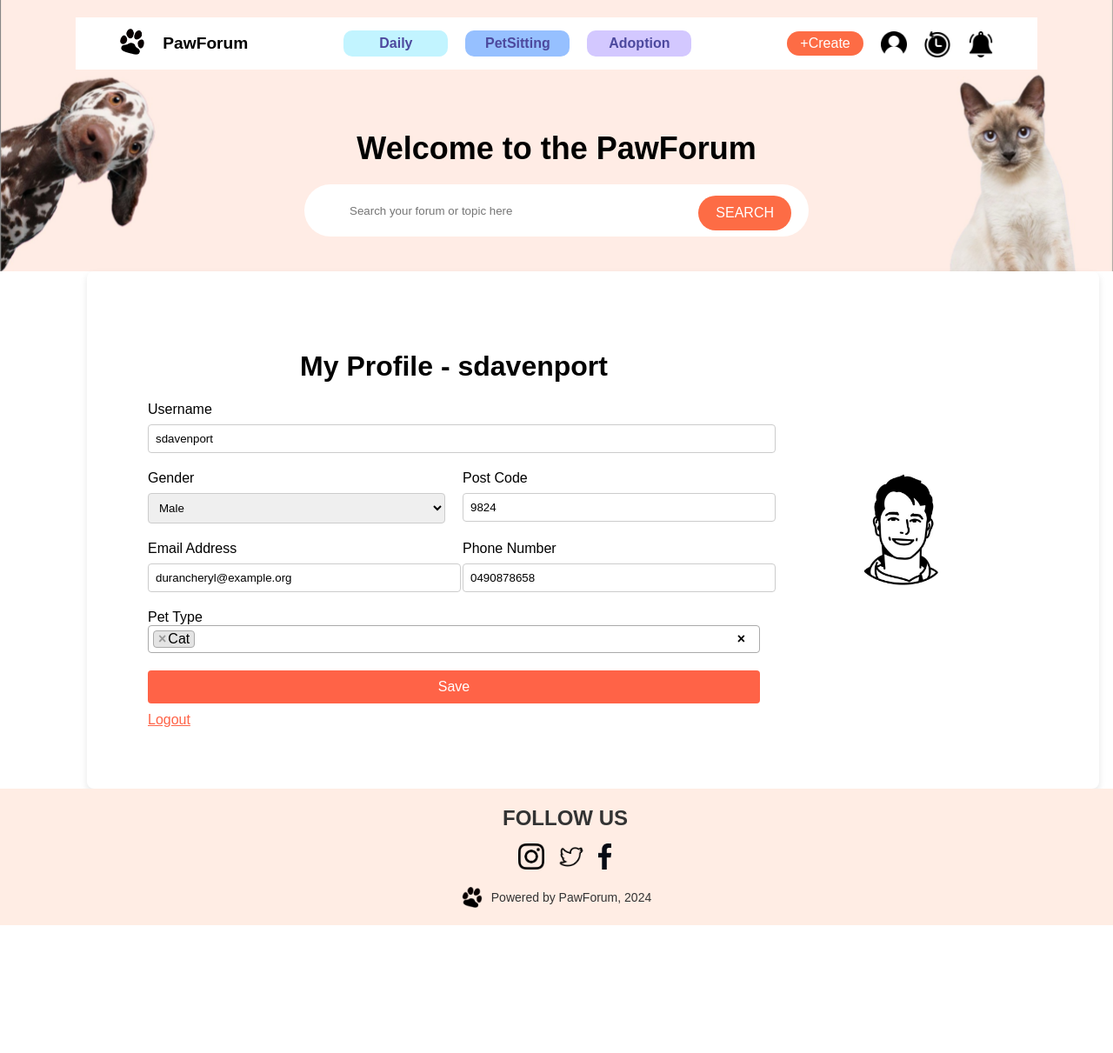
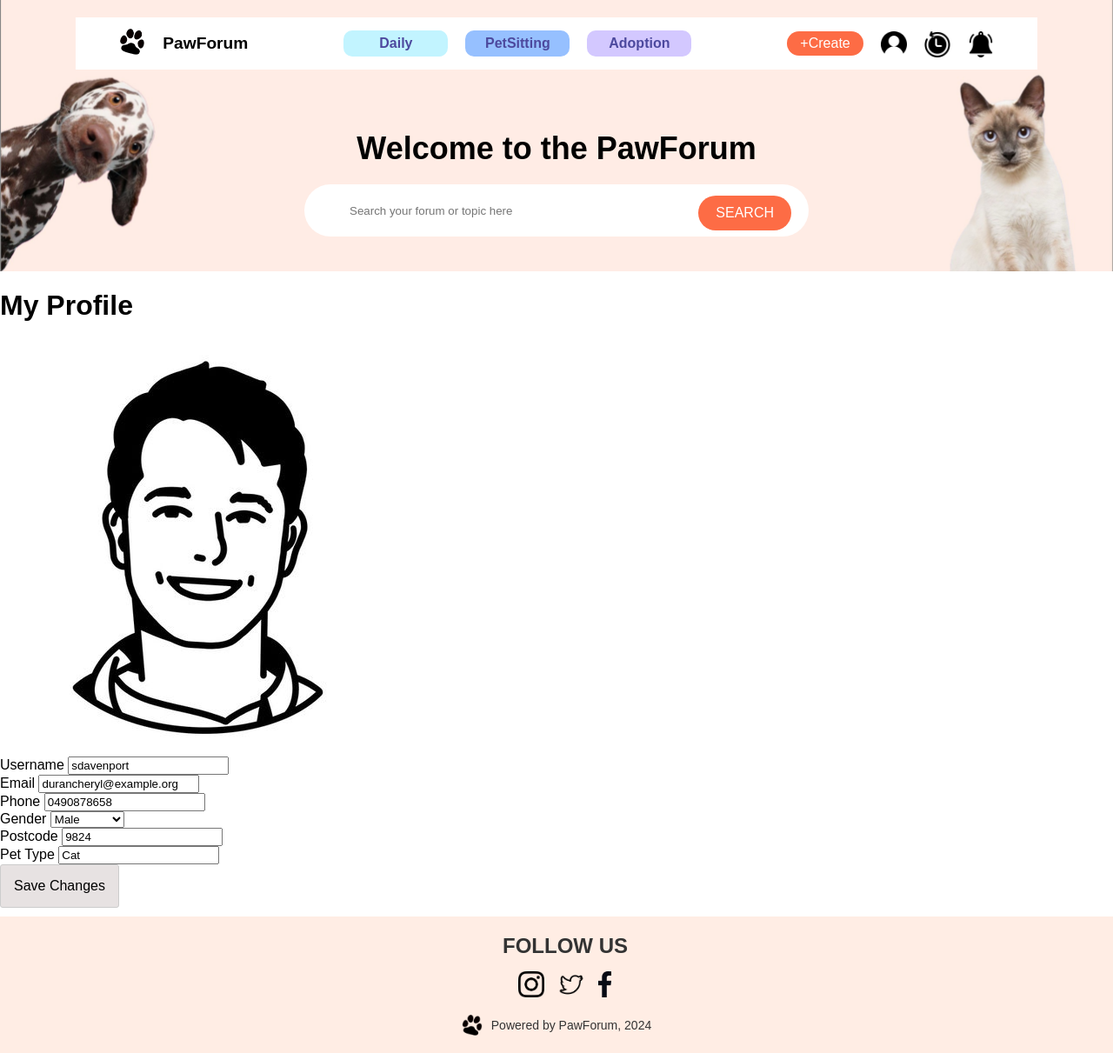
Before and after one commit to Elefantat/Paw-Forum, a Flask app: page /profile in a window 1280 px wide. Shown: the whole page at 87% size. Before the commit the page ends 1064 px from the top, so only its background shows below. Run offline with Flask 3, Linux system fonts and the light colour scheme; a user stored in the database is signed in.

Commit message:
Update Profile.html

```diff
--- a/app/templates/Profile.html
+++ b/app/templates/Profile.html
@@ -1,138 +1,94 @@
 {% extends "base.html" %}
 
 {% block content %}
-<link
-  href="https://cdnjs.cloudflare.com/ajax/libs/select2/4.0.13/css/select2.min.css"
-  rel="stylesheet">
+<div class="profile-container">
+    <h1>My Profile</h1>
 
-<body class="profile-page">
-  <div class="profile-container">
-    <div class="profile-content">
-      <h1>My Profile - <span>{{ current_user.username or '' }}</span></h1>
-      <form method="POST" action="{{ url_for('profile') }}">
-        <div class="form-row">
-          <label>Username
-            <input type="text" name="username" value="{{ current_user.username or '' }}">
-          </label>
-        </div>
-        <div class="form-row">
-          <label>Gender
-            <select name="gender">
-              <option value="Male" {% if current_user.gender == 'Male' %}selected{% endif %}>Male</option>
-              <option value="Female" {% if current_user.gender == 'Female' %}selected{% endif %}>Female</option>
-              <option value="Other" {% if current_user.gender == 'Other' %}selected{% endif %}>Other</option>
-            </select>
-          </label>
+    <!-- 显示用户头像 -->
+    <div class="avatar-section">
+        <img
+            src="{{ url_for('static', filename='image/avatars/' ~ (current_user.user_image if current_user.user_image else 'avatar1.png')) }}"
+            alt="User Avatar"
+            class="avatar-img"
+        >
+    </div>
 
-          <label>Post Code
-            <input type="text" name="postcode"
-              value="{{ current_user.postcode or '' }}"
-              pattern="\d{4}"
-              title="Postcode must be a 4-digit number" />
-          </label>
-        </div>
-        <div class="form-row">
-          <label>Email Address
-            <input type="email" name="email" value="{{ current_user.email or '' }}">
-          </label>
-          <label>Phone Number
-            <input type="tel" name="phone"
-              value="{{ current_user.phone or '' }}"
-              pattern="04\d{8}"
-              title="Phone number must be in the format 04########">
-          </label>
-        </div>
-        <div class="form-row">
-          <label>Pet Type
-            <select name="petType" multiple="multiple" class="pet-type-select">
-              <option value="Dog" {% if current_user.pet_type and 'Dog' in current_user.pet_type %}selected{% endif %}>Dog</option>
-              <option value="Cat" {% if current_user.pet_type and 'Cat' in current_user.pet_type %}selected{% endif %}>Cat</option>
-              <option value="Bird" {% if current_user.pet_type and 'Bird' in current_user.pet_type %}selected{% endif %}>Bird</option>
-              <option value="Fish" {% if current_user.pet_type and 'Fish' in current_user.pet_type %}selected{% endif %}>Fish</option>
-              <option value="Reptile" {% if current_user.pet_type and 'Reptile' in current_user.pet_type %}selected{% endif %}>Reptile</option>
-              <option value="Insect" {% if current_user.pet_type and 'Insect' in current_user.pet_type %}selected{% endif %}>Insect</option>
-              <option value="Other" {% if current_user.pet_type and 'Other' in current_user.pet_type %}selected{% endif %}>Other</option>
-            </select>
-          </label>
+    <!-- 表单 -->
+    <form method="POST" action="{{ url_for('profile') }}">
+        <div class="form-group">
+            <label for="username">Username</label>
+            <input
+                type="text"
+                id="username"
+                name="username"
+                value="{{ current_user.username }}"
+                required
+            >
         </div>
 
-        <!-- Avatar hidden field -->
-        <input type="hidden" name="user_image" id="user_image" value="{{ current_user.user_image or 'avatar1.png' }}">
+        <div class="form-group">
+            <label for="email">Email</label>
+            <input
+                type="email"
+                id="email"
+                name="email"
+                value="{{ current_user.email }}"
+                required
+            >
+        </div>
 
-        <button type="submit" class="save-btn">Save</button>
-      </form>
-      <a href="{{ url_for('logout') }}" class="logout">Logout</a>
-    </div>
+        <div class="form-group">
+            <label for="phone">Phone</label>
+            <input
+                type="text"
+                id="phone"
+                name="phone"
+                value="{{ current_user.phone or '' }}"
+            >
+        </div>
 
-    <!-- Avatar section -->
-    <div class="avatar-container">
-      <img
-        src="{{ url_for('static', filename='image/avatars/' ~ (current_user.user_image or 'avatar1.png')) }}"
-        alt="User Avatar"
-        class="avatar"
-        id="current-avatar">
-      <div id="avatar-modal" class="modal">
-        <div class="modal-content">
-          <span class="close-btn">&times;</span>
-          <table class="avatar-table">
-            {% for i in range(1, 25) %}
-              {% if loop.index0 % 4 == 0 %}
-                <tr>
-              {% endif %}
-              <td>
-                <img
-                  src="{{ url_for('static', filename='image/avatars/avatar' ~ i ~ '.png') }}"
-                  alt="Avatar {{ i }}"
-                  class="selectable-avatar">
-              </td>
-              {% if loop.index0 % 4 == 3 %}
-                </tr>
-              {% endif %}
-            {% endfor %}
-          </table>
+        <div class="form-group">
+            <label for="gender">Gender</label>
+            <select id="gender" name="gender">
+                <option value="">-- Select --</option>
+                <option value="Male" {% if current_user.gender == 'Male' %}selected{% endif %}>Male</option>
+                <option value="Female" {% if current_user.gender == 'Female' %}selected{% endif %}>Female</option>
+                <option value="Other" {% if current_user.gender == 'Other' %}selected{% endif %}>Other</option>
+            </select>
         </div>
-      </div>
-    </div>
-  </div>
 
-  <!-- JS Scripts -->
-  <script src="https://ajax.googleapis.com/ajax/libs/jquery/3.5.1/jquery.min.js"></script>
-  <script src="https://cdnjs.cloudflare.com/ajax/libs/select2/4.0.13/js/select2.min.js"></script>
-  <script>
-    $(document).ready(function () {
-      $(".pet-type-select").select2({
-        placeholder: "Select pet types",
-        allowClear: true,
-      });
+        <div class="form-group">
+            <label for="postcode">Postcode</label>
+            <input
+                type="text"
+                id="postcode"
+                name="postcode"
+                value="{{ current_user.postcode or '' }}"
+            >
+        </div>
 
-      var modal = document.getElementById("avatar-modal");
-      var avatar = document.getElementById("current-avatar");
-      var span = document.getElementsByClassName("close-btn")[0];
+        <div class="form-group">
+            <label for="petType">Pet Type</label>
+            <input
+                type="text"
+                id="petType"
+                name="petType"
+                value="{{ current_user.pet_type or '' }}"
+                placeholder="E.g. Cat, Dog"
+            >
+        </div>
 
-      avatar.onclick = function () {
-        modal.style.display = "block";
-      };
+        <!-- 隐藏字段：头像文件名 -->
+        <input
+            type="hidden"
+            name="user_image"
+            id="user_image"
+            value="{{ current_user.user_image if current_user.user_image else 'avatar1.png' }}"
+        >
 
-      span.onclick = function () {
-        modal.style.display = "none";
-      };
-
-      window.onclick = function (event) {
-        if (event.target == modal) {
-          modal.style.display = "none";
-        }
-      };
-
-      $(".selectable-avatar").click(function () {
-        var selectedAvatarSrc = $(this).attr("src");
-        $("#current-avatar").attr("src", selectedAvatarSrc);
-
-        var selectedAvatarFilename = selectedAvatarSrc.split('/').pop();
-        $("#user_image").val(selectedAvatarFilename);
-
-        modal.style.display = "none";
-      });
-    });
-  </script>
-</body>
+        <div class="form-actions">
+            <button type="submit" class="btn-save">Save Changes</button>
+        </div>
+    </form>
+</div>
 {% endblock %}
```
